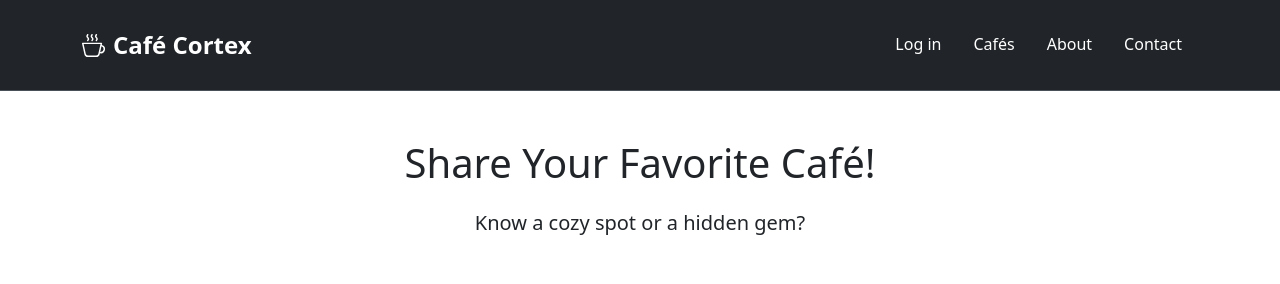
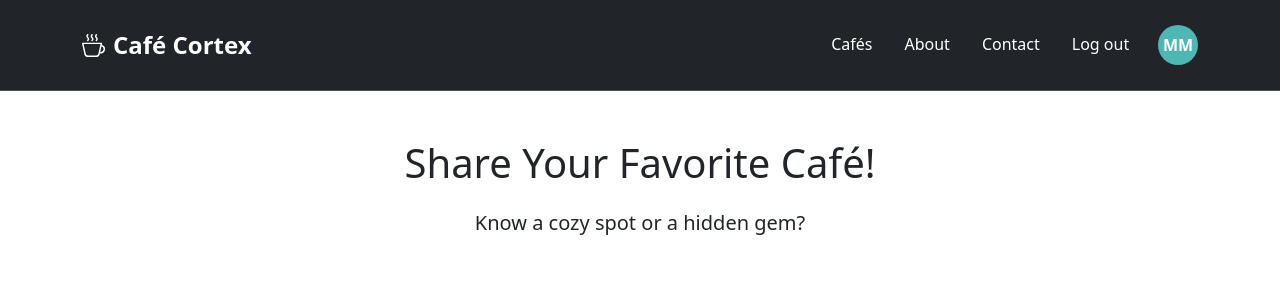
Before and after one commit to Mahmina/cafe-cortex, a Flask app: page /add in a window 1280 px wide. Shown: the top 284 px of the page. Run offline with Flask 3, Linux system fonts and the light colour scheme; a user stored in the database is signed in; some libraries are stand-ins or nearby versions.

Commit message:
Add user initials to user avatar

```diff
--- a/forms.py
+++ b/forms.py
@@ -12,13 +12,13 @@ class SignUpForm(FlaskForm):
     surname = StringField("Surname", validators=[DataRequired()])
     email = EmailField("Email", validators=[DataRequired()])
     password = PasswordField("Password", validators=[DataRequired()])
-    submit = SubmitField("Sign Me Up")
+    submit = SubmitField("Sign Up")
 
 
 class LoginForm(FlaskForm):
     email = StringField("Email", validators=[DataRequired()])
     password = PasswordField("Password", validators=[DataRequired()])
-    submit = SubmitField("Let Me In!")
+    submit = SubmitField("Log In!")
 
 
 class CreateCafeForm(FlaskForm):
--- a/main.py
+++ b/main.py
@@ -1,4 +1,4 @@
-from flask import Flask, render_template, redirect, url_for, current_app, flash
+from flask import Flask, render_template, redirect, url_for, current_app, flash, request, session
 from flask_bootstrap import Bootstrap5
 from dotenv import load_dotenv
 from flask_wtf import CSRFProtect
@@ -8,7 +8,7 @@ from forms import SignUpForm,LoginForm,  CreateCafeForm
 from flask_sqlalchemy import SQLAlchemy
 from sqlalchemy.orm import DeclarativeBase, Mapped, mapped_column, relationship
 from sqlalchemy import Integer, String, ForeignKey
-from flask_login import LoginManager, login_user, UserMixin
+from flask_login import LoginManager, login_user, UserMixin, current_user, login_required, logout_user
 import os
 
 load_dotenv()
@@ -111,7 +111,7 @@ def signup():
 
         login_user(new_user)
         return redirect(url_for("home"))
-    return render_template("signup.html", form=form)
+    return render_template("signup.html", form=form, current_user=current_user)
 
 
 @app.route("/login", methods=["GET", "POST"])
@@ -132,7 +132,14 @@ def login():
         else:
             login_user(user)
             return redirect(url_for("home"))
-    return render_template("login.html", form=form)
+    return render_template("login.html", form=form, current_user=current_user)
+
+
+@app.route("/logout")
+@login_required
+def logout():
+    logout_user()
+    return redirect(url_for("home"))
 
 
 @app.route("/cafes")
--- a/static/css/styles.css
+++ b/static/css/styles.css
@@ -83,3 +83,24 @@
   color: #4FB7B3 !important;
   box-shadow: none !important;
 }
+
+.nav {
+    align-items: center;
+    justify-content: center;
+    align-content: center;
+}
+
+.user-avatar {
+    width: 2.5rem;
+    height: 2.5rem;
+    border-radius: 200rem;
+    background-color: #4FB7B3;
+    display: flex;
+    align-items: center;
+    justify-content: center;
+    object-fit: cover;
+    margin-left: 0.8rem;
+    text-decoration: none;
+    color: white;
+    font-weight: 600;
+}
--- a/templates/base.html
+++ b/templates/base.html
@@ -37,10 +37,15 @@
               </a>
 
               <ul class="nav nav-pills">
-                <li class="nav-item"><a href="{{ url_for('login') }}" class="nav-link text-white">Log in</a></li>
-                <li class="nav-item"><a href="{{ url_for('show_cafes') }}" class="nav-link text-white">Cafés</a></li>
-                <li class="nav-item"><a href="#" class="nav-link text-white">About</a></li>
-                <li class="nav-item"><a href="#" class="nav-link text-white">Contact</a></li>
+                  <li class="nav-item"><a href="{{ url_for('show_cafes') }}" class="nav-link text-white">Cafés</a></li>
+                  <li class="nav-item"><a href="#" class="nav-link text-white">About</a></li>
+                  <li class="nav-item"><a href="#" class="nav-link text-white">Contact</a></li>
+                {% if not current_user.is_authenticated %}
+                  <li class="nav-item"><a href="{{ url_for('login') }}" class="nav-link text-white">Log in</a></li>
+                {% else %}
+                  <li class="nav-item"><a href="{{ url_for('logout') }}" class="nav-link text-white">Log out</a></li>
+                  <li class="nav-item"><a href="#" class="user-avatar"> {{ current_user.name[0] }}{{ current_user.surname[0] }}</a></li>
+                {% endif %}
               </ul>
             </header>
         </div>
```
Also changed, not shown: instance/cafes.db.
